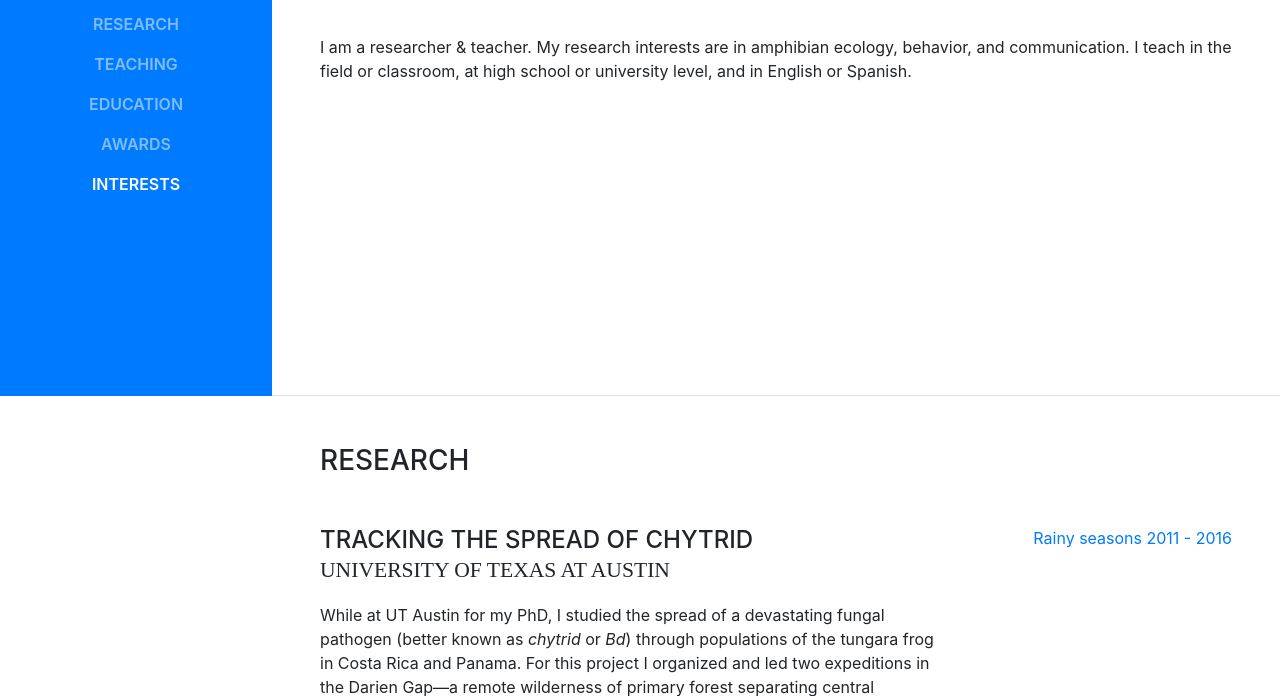
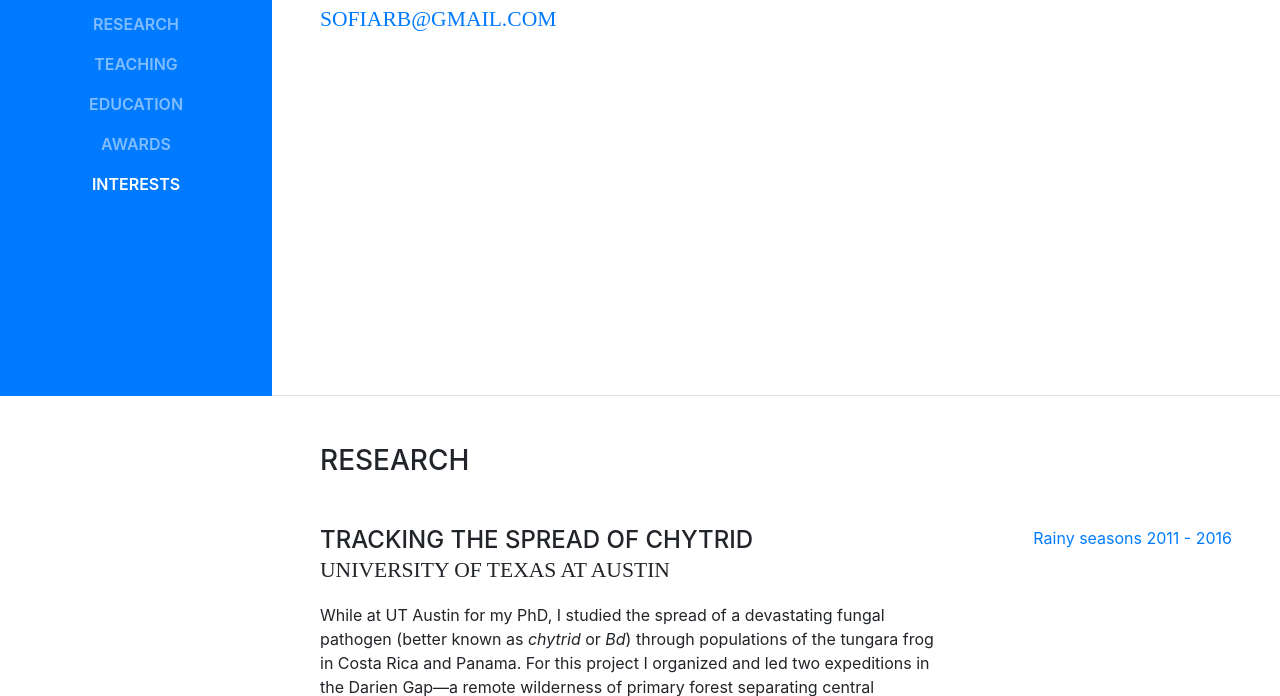
Before and after one commit to sofrog/sofrog, a website with bundled scripts: page index.html in a window 1280 px wide. Shown: the part 404-1100 px from the top of the page. Built offline with nearby package versions, Linux system fonts and the light colour scheme; a web font is replaced by a local one.

Commit message:
remove description

```diff
--- a/index.html
+++ b/index.html
@@ -72,7 +72,7 @@
           <div class="subheading mb-5">herpetologist | ethologist | teacher | amateur potter | mom
           <div><a href="mailto:sofiarb@gmail.com">sofiarb@gmail.com</a></div>
           </div>
-          <p class="mb-5">I am a researcher &amp; teacher. My research interests are in amphibian ecology, behavior, and communication. I teach in the field or classroom, at high school or university level, and in English or Spanish.</p>
+          <!-- <p class="mb-5">I am a researcher &amp; teacher. My research interests are in amphibian ecology, behavior, and communication. I teach in the field or classroom, at high school or university level, and in English or Spanish.</p> >
           <!-- <ul class="list-inline list-social-icons mb-0">
             <li class="list-inline-item">
               <a href="#">
```
